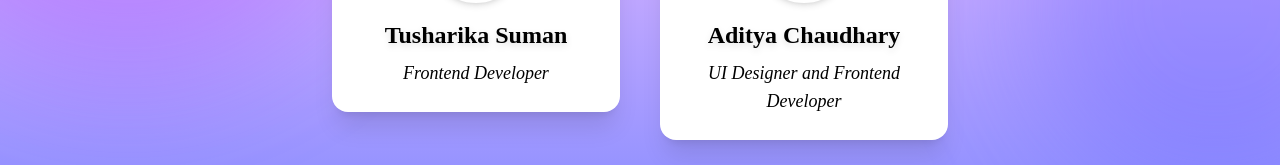
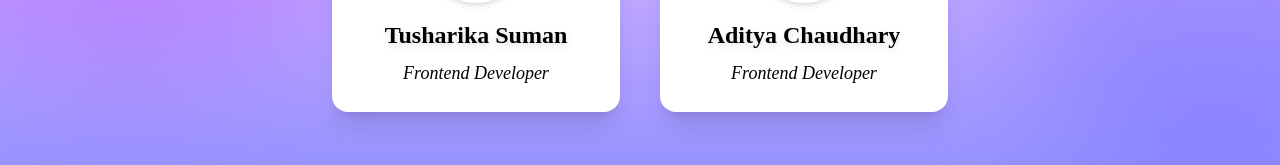
Before and after one commit to SQAC-Tech/MOM-Generator, a React (Vite) app in the folder Frontend/: page /credits in a window 1280 px wide. Shown: the part 520-685 px from the top of the page. Built offline with nearby package versions, Linux system fonts and the light colour scheme; sample sign-in values are in the browser's storage; grey boxes are pictures that could not be loaded.

Commit message:
Fix:Minor

```diff
--- a/Frontend/src/components/Credits.jsx
+++ b/Frontend/src/components/Credits.jsx
@@ -30,7 +30,7 @@ const teamMembers = [
   },
   {
     name: "Aditya Chaudhary",
-    role: "UI Designer and Frontend Developer",
+    role: "Frontend Developer",
     image: "",
     emoji: "🌈",
   },
```
